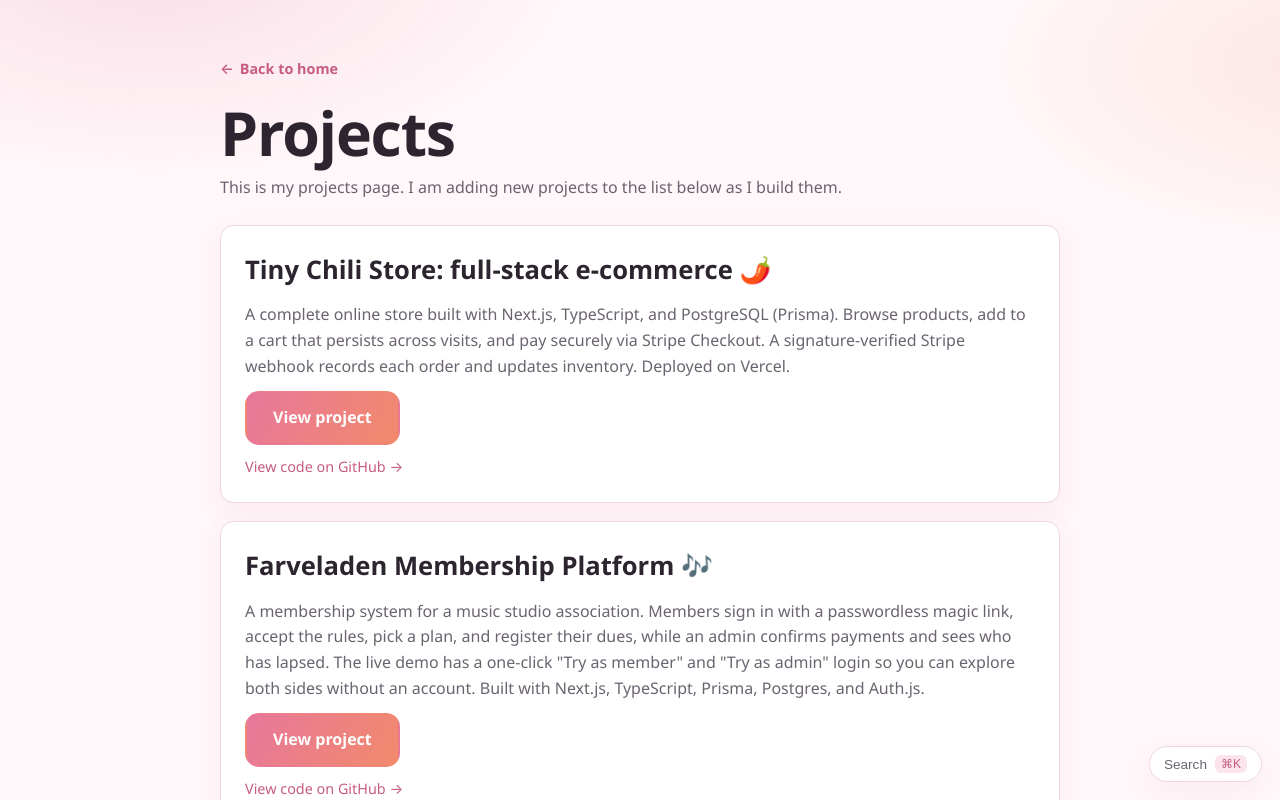
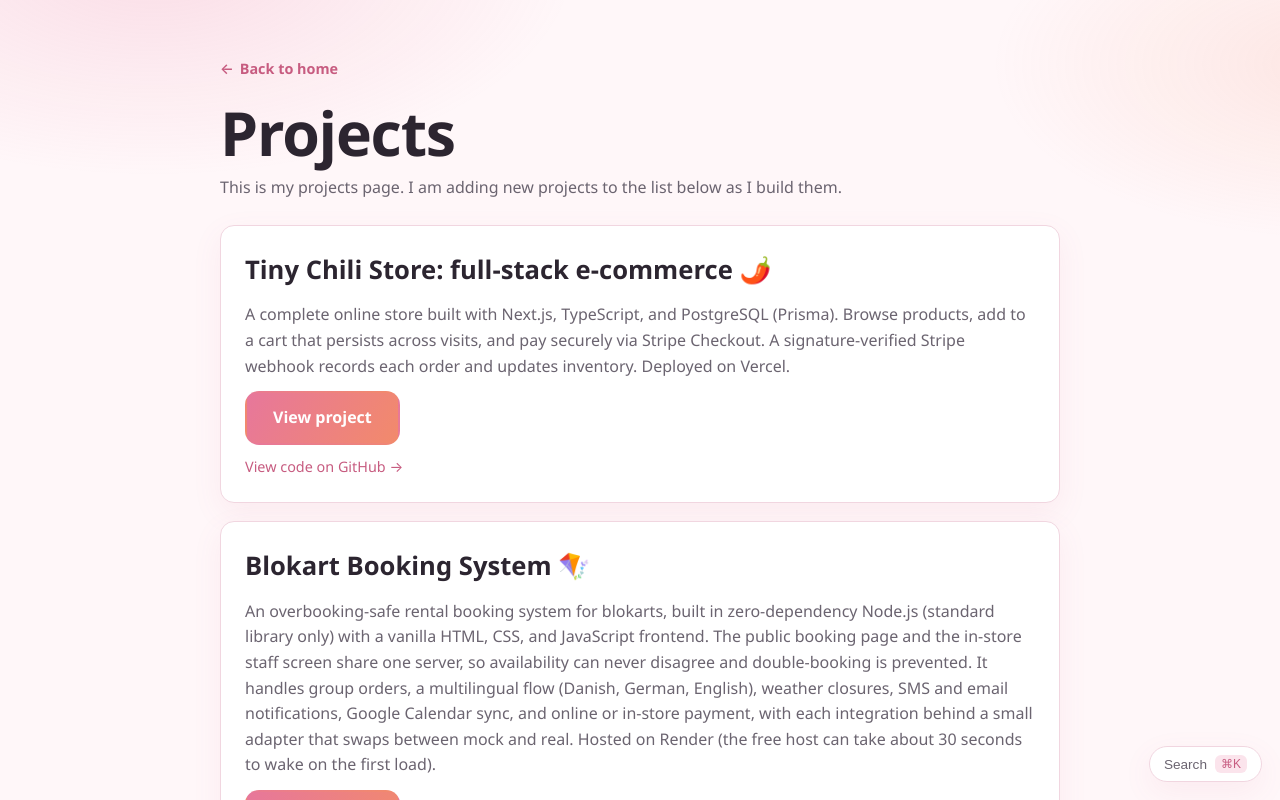
Before and after one commit to Chililove/Portfolio-website, a Next.js app: page /projects in a window 1280 px wide. Shown: the top 800 px of the page. Built offline with nearby package versions, Linux system fonts and the light colour scheme.

Commit message:
Add Blokart Booking System project

```diff
--- a/data/siteContent.ts
+++ b/data/siteContent.ts
@@ -104,6 +104,22 @@ export const siteContent = {
         repo: "https://github.com/Chililove/Chilis-ecommerce-store-project",
       },
       {
+        title: "Blokart Booking System 🪁",
+        description:
+          "An overbooking-safe rental booking system for blokarts, built in " +
+          "zero-dependency Node.js (standard library only) with a vanilla " +
+          "HTML, CSS, and JavaScript frontend. The public booking page and the " +
+          "in-store staff screen share one server, so availability can never " +
+          "disagree and double-booking is prevented. It handles group orders, " +
+          "a multilingual flow (Danish, German, English), weather closures, " +
+          "SMS and email notifications, Google Calendar sync, and online or " +
+          "in-store payment, with each integration behind a small adapter that " +
+          "swaps between mock and real. Hosted on Render (the free host can " +
+          "take about 30 seconds to wake on the first load).",
+        link: "https://blokart-bookingsystem.onrender.com/",
+        repo: "https://github.com/Chililove/Blokart-bookingsystem",
+      },
+      {
         title: "Farveladen Membership Platform 🎶",
         description:
           "A membership system for a music studio association. Members sign in " +
```
